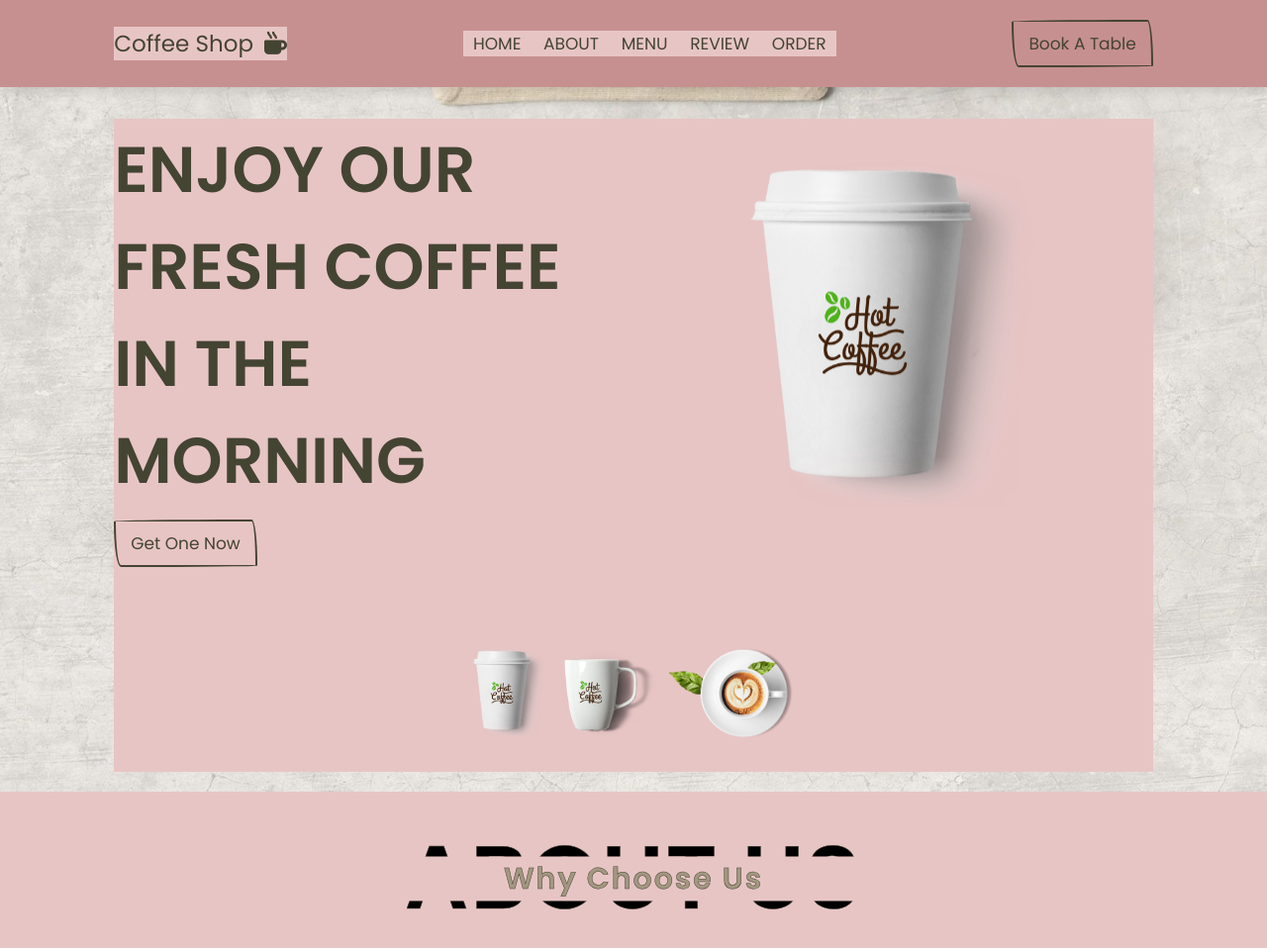
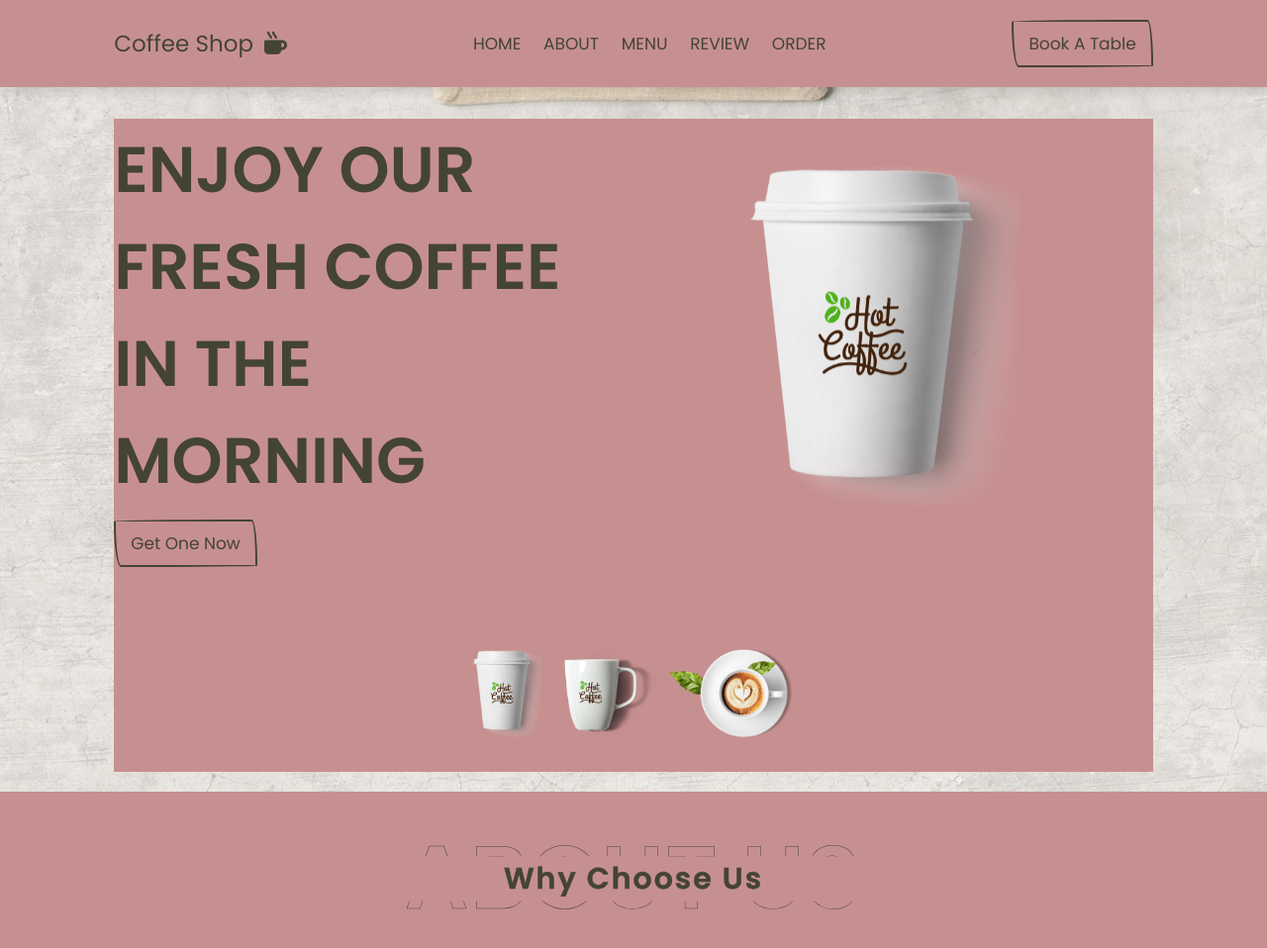
Before and after one commit to rahul57m/Ramok-Cofffee-Shop, a plain HTML site: page index.html in a window 1280 px wide. Shown: the top 958 px of the page at 99% size. Drawn offline with nearby package versions, Linux system fonts and the light colour scheme.

Commit message:
first commit

```diff
--- a/style.css
+++ b/style.css
@@ -18,7 +18,7 @@
     text-decoration: none;
     text-transform: capitalize;
     transition: all .2s linear;
-    background-color: #e8c5c5;
+    background-color: #c79090;
 }
 
 html {
@@ -41,7 +41,6 @@ section {
     text-align: center;
     pointer-events: none;
     position: relative;
-    color: black;
 }
 
 .heading span {
@@ -52,7 +51,6 @@ section {
     width: 100%;
     color: var(--main-color);
     font-size: 3rem;
-    color: rgb(163, 151, 129);
 }
 
 .btn {
@@ -91,7 +89,6 @@ section {
 .header .logo {
     color: var(--main-color);
     font-size: 2.3rem;
-
 }
 
 .header .logo i {
```
Also changed, not shown: 1 other file.
